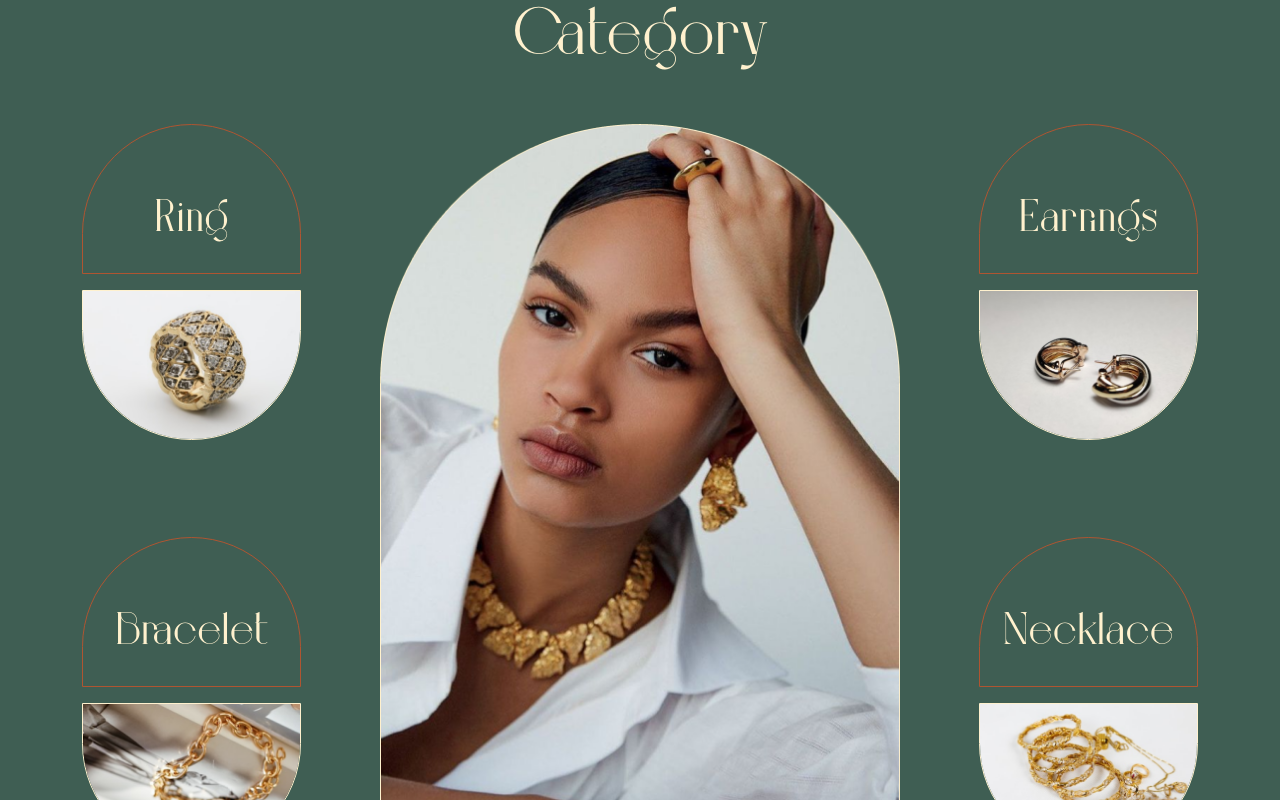
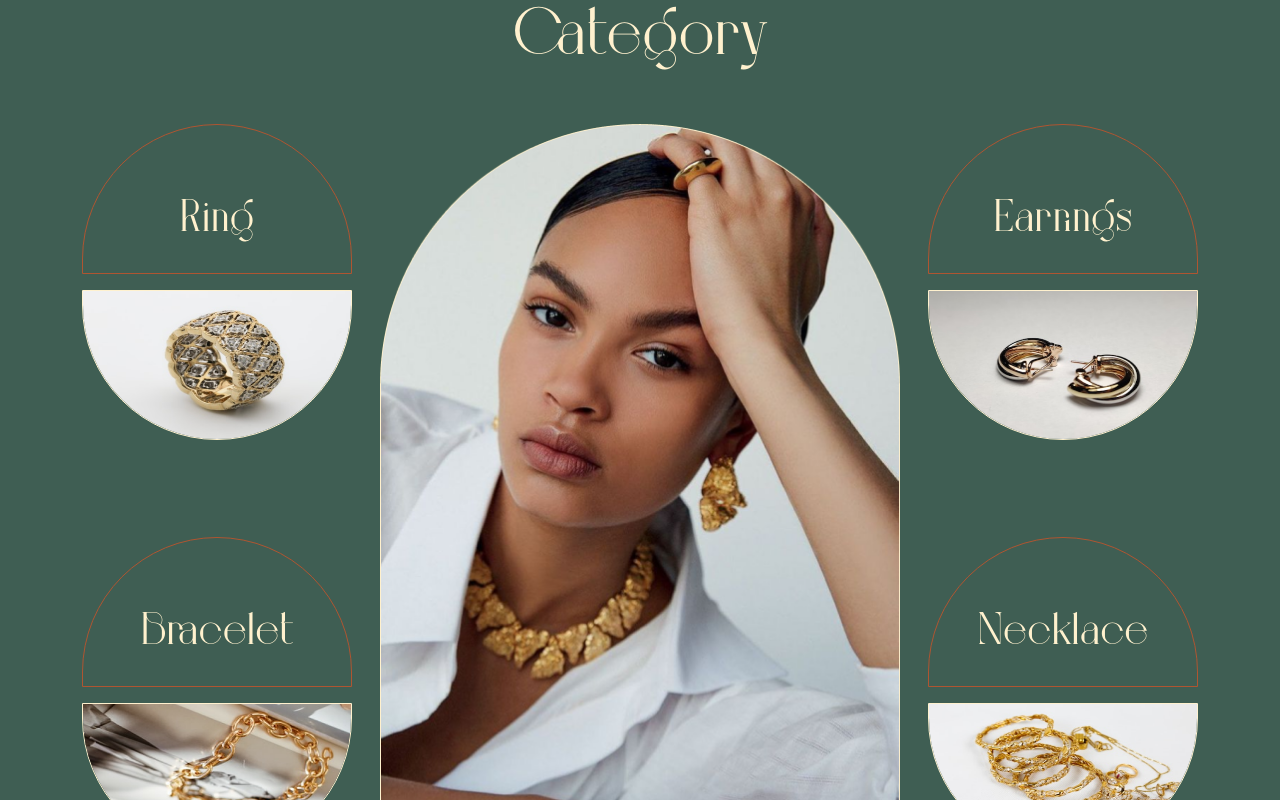
Before and after one commit to Abdulmuizz98/h-and-h, a React (Vite) app: page / in a window 1280 px wide. Shown: the part 2240-3040 px from the top of the page. Built offline with nearby package versions, Linux system fonts and the light colour scheme.

Commit message:
fix: category dimensions

```diff
--- a/src/components/ProductCard.js
+++ b/src/components/ProductCard.js
@@ -1,6 +1,6 @@
 const ProductCard = ({ src, title }) => {
   return (
-    <figure className="">
+    <figure className="w-100">
       <div className="text-center d-flex align-items-center justify-content-center pt-3 pt-md-4 pt-xl-5 w-100 h-107 h-md-150 bord custom-brad-1">
         <h3 className="fs-sm-4 fs-md-3 fs-xl-5 fw-bold ff-serif">{title}</h3>
       </div>
--- a/src/components/ProductCardGroup.js
+++ b/src/components/ProductCardGroup.js
@@ -2,14 +2,11 @@ import ProductCard from "./ProductCard";
 
 const ProductCardGroup = ({ cardData }) => {
   return (
-    <div className="row g-5 h-100 m-0 h-684 justify-content-between">
+    <div className="row g-5 w-182 w-md-270 h-100 m-0 h-684 justify-content-between">
       {" "}
       {cardData.length &&
         cardData.map((item, index) => (
-          <div
-            key={index}
-            className={`d-flex m-0 p-0 justify-content-center ${item.classes}`}
-          >
+          <div key={index} className={`d-flex m-0 p-0  ${item.classes}`}>
             <ProductCard src={item.src} title={item.title} />
           </div>
         ))}
--- a/src/components/layout/Category.js
+++ b/src/components/layout/Category.js
@@ -10,12 +10,12 @@ import Frame from "../Frame";
 
 const cardDataOne = [
   {
-    classes: "justify-content-xl-start mb-5",
+    classes: "mb-5",
     src: ringOne,
     title: "Ring",
   },
   {
-    classes: "justify-content-xl-start align-items-xxl-end",
+    classes: "",
     src: bangles,
     title: "Bracelet",
   },
@@ -23,12 +23,12 @@ const cardDataOne = [
 
 const cardDataTwo = [
   {
-    classes: "justify-content-xl-end mb-5",
+    classes: "mb-5",
     src: earringsOne,
     title: "Earrings",
   },
   {
-    classes: "justify-content-xl-end align-items-xxl-end",
+    classes: "",
     src: fullSet,
     title: "Necklace",
   },
@@ -41,8 +41,8 @@ const Category = () => {
         <h2 className="mt-50 mt-md-100 mb-5 ff-serif fw-bold fs-sm-5 fs-md-4 fs-xl-6 text-center">
           Category
         </h2>
-        <div className="row gy-5 h-xl-776">
-          <div className="col-xl">
+        <div className="row  gy-5 h-xl-776">
+          <div className="col-xl d-flex justify-content-center justify-content-xl-start">
             <ProductCardGroup cardData={cardDataOne} />
           </div>
           <div className="col-xl d-flex justify-content-center justify-content-xl-center">
@@ -52,7 +52,7 @@ const Category = () => {
               borderStyle="custom-brad-1"
             />
           </div>
-          <div className="col-xl">
+          <div className="col-xl d-flex justify-content-center justify-content-xl-end">
             <ProductCardGroup cardData={cardDataTwo} />
           </div>
         </div>
```
